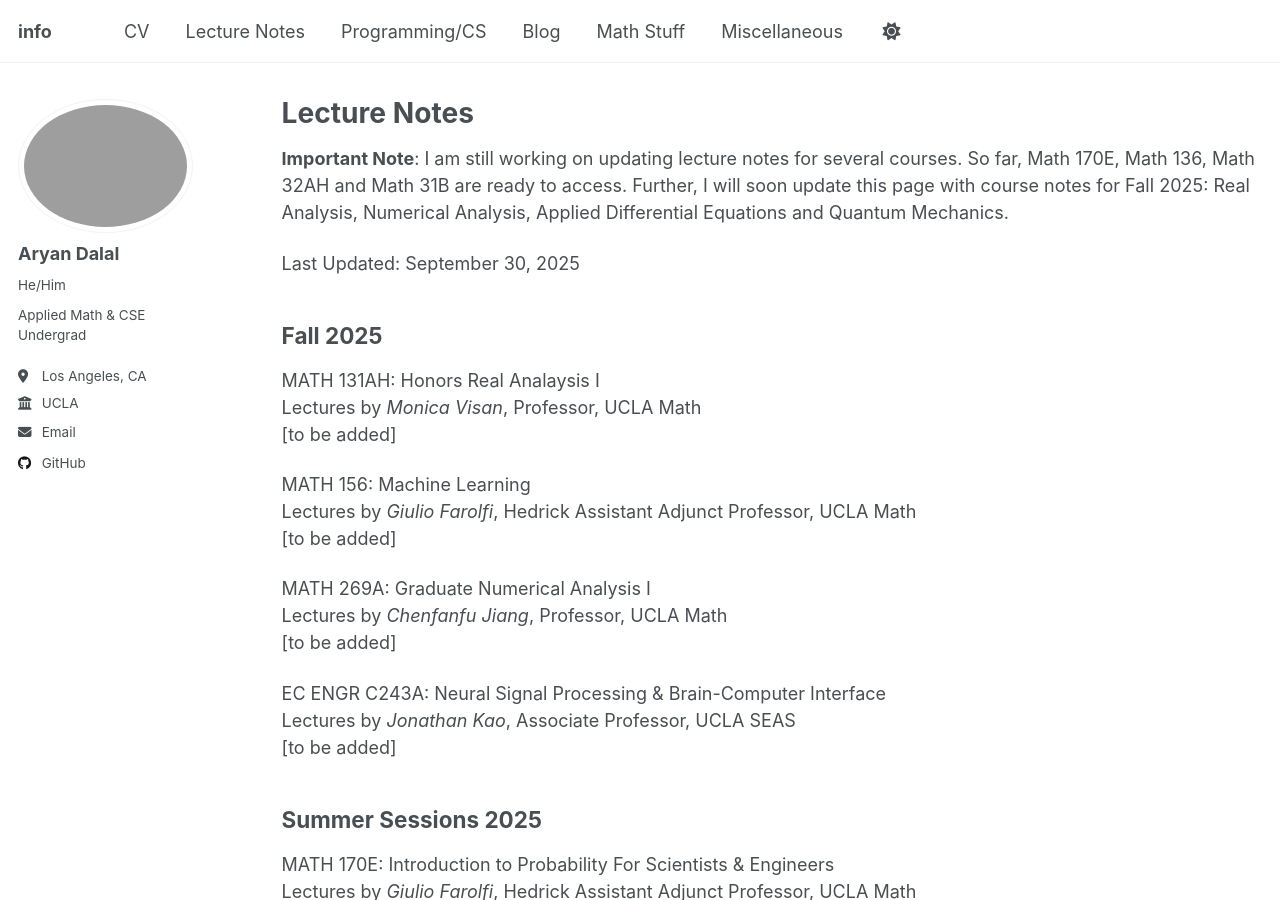
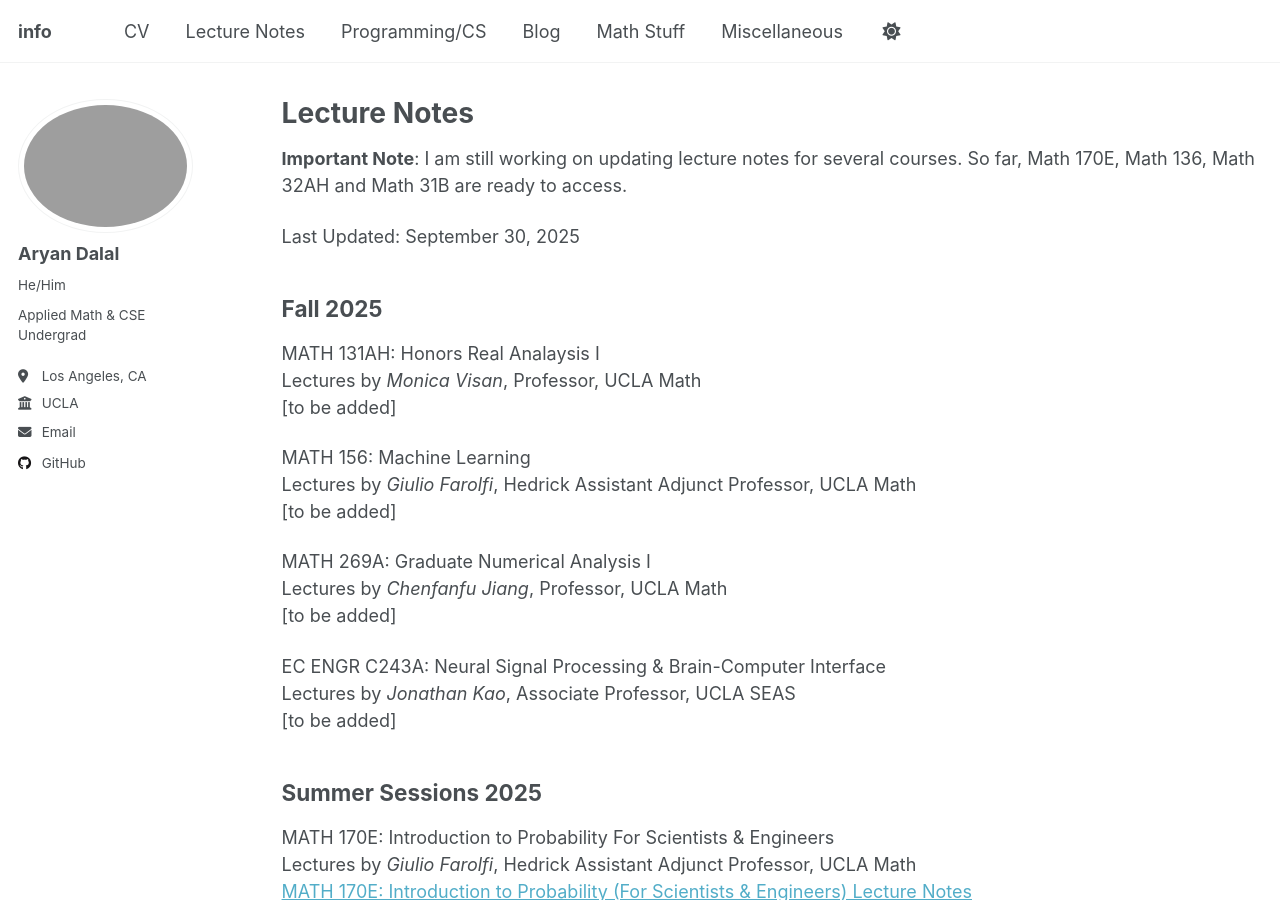
Before and after one commit to DalalAryan/DalalAryan.github.io, a Jekyll site: the page built from _pages/lecturenotes.md, in a window 1280 px wide and 900 px high. Built offline with Jekyll 4.4.1, drawn with Linux system fonts in a browser that asks for light colours; a script that is not in the unit is left out.

Commit message:
Update lecturenotes.md

```diff
--- a/_pages/lecturenotes.md
+++ b/_pages/lecturenotes.md
@@ -7,7 +7,7 @@ redirect_from:
   - /resume
 ---
 
-**Important Note**: I am still working on updating lecture notes for several courses. So far, Math 170E, Math 136, Math 32AH and Math 31B are ready to access. Further, I will soon update this page with course notes for Fall 2025: Real Analysis, Numerical Analysis, Applied Differential Equations and Quantum Mechanics.
+**Important Note**: I am still working on updating lecture notes for several courses. So far, Math 170E, Math 136, Math 32AH and Math 31B are ready to access.
 
 Last Updated: September 30, 2025
 
```
